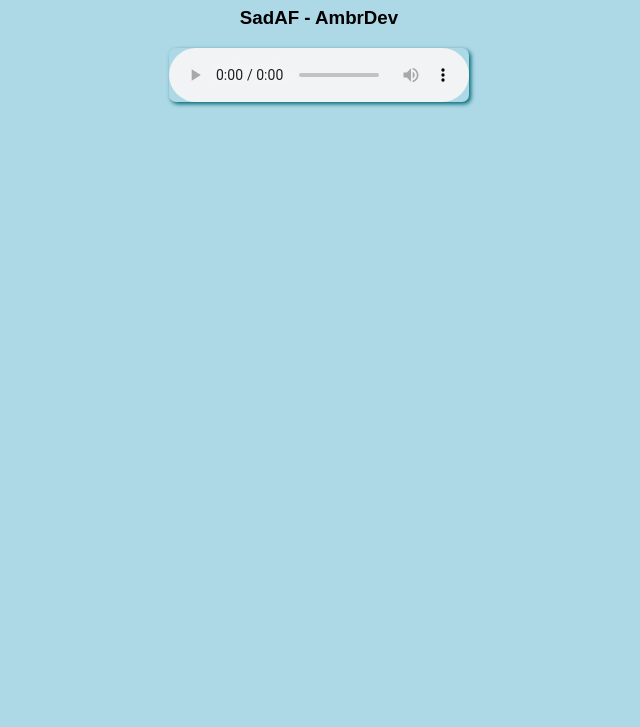
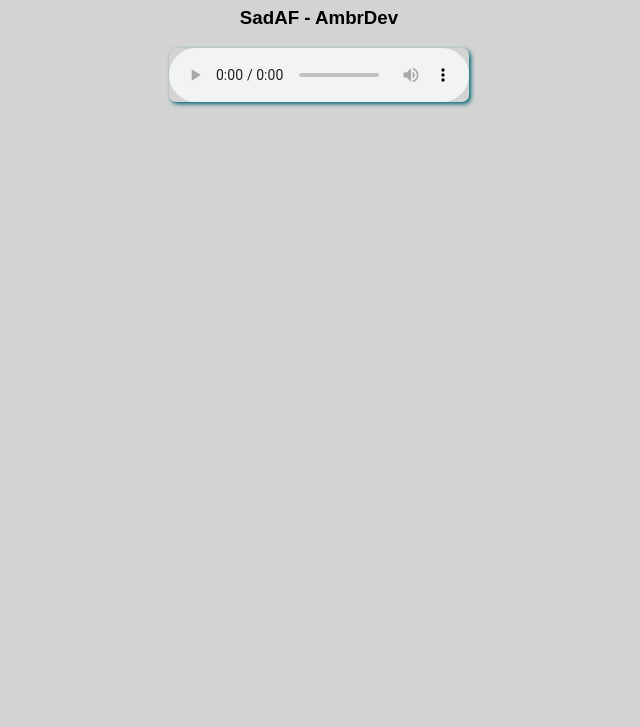
Before and after one commit to audiogo/audiogo.github.io, a plain HTML site: page audiogo/sadaf.html in a window 1280 px wide. Shown: the part 73-800 px from the top of the page, without its empty margins (321-961 px from the left). Drawn offline with Linux system fonts and the light colour scheme.

Commit message:
Update sadaf.html

```diff
--- a/audiogo/sadaf.html
+++ b/audiogo/sadaf.html
@@ -5,7 +5,7 @@
     body {
       text-align: center;
       font-family: Arial;
-      background: lightblue;
+      background: #D3D3D3;
     }
     audio:hover, audio:focus, audio:active
 {
```
